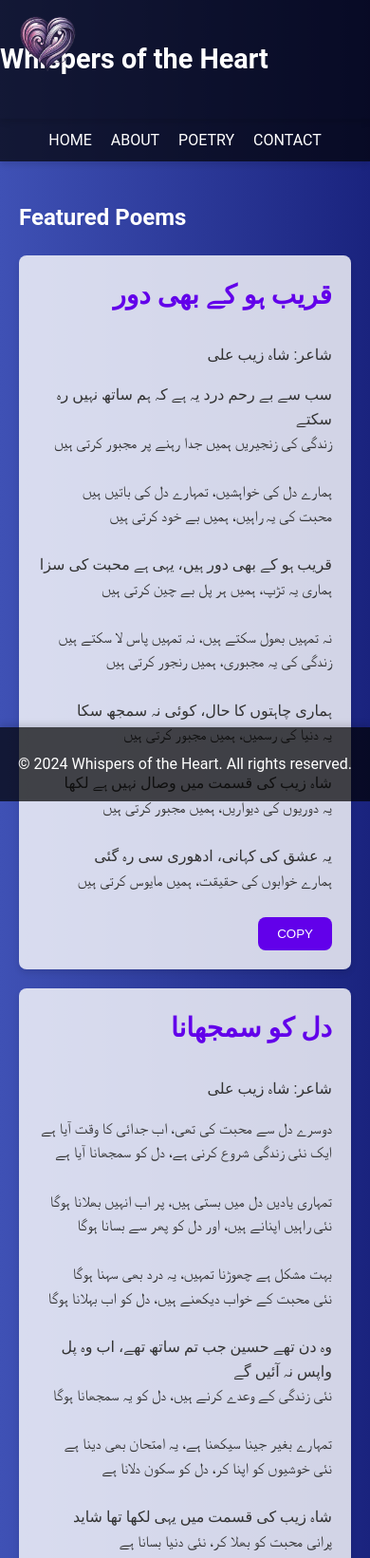
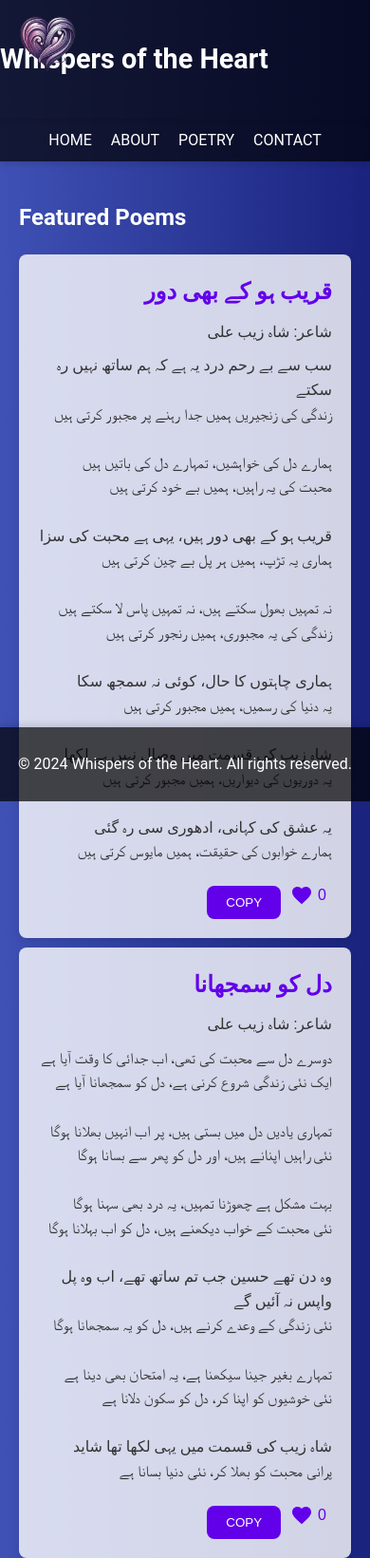
Before and after one commit to ishahzebali/whispers-of-the-heart, a plain HTML site: page index.html in a window 390 px wide. Shown: the top 1641 px of the page at 95% size. Drawn offline with Linux system fonts and the light colour scheme.

Commit message:
initial commit

```diff
--- a/index.html
+++ b/index.html
@@ -28,26 +28,26 @@
                 <p>
                     سب سے بے رحم درد یہ ہے کہ ہم ساتھ نہیں رہ سکتے<br>
                     زندگی کی زنجیریں ہمیں جدا رہنے پر مجبور کرتی ہیں<br><br>
-
                     ہمارے دل کی خواہشیں، تمہارے دل کی باتیں ہیں<br>
                     محبت کی یہ راہیں، ہمیں بے خود کرتی ہیں<br><br>
-
                     قریب ہو کے بھی دور ہیں، یہی ہے محبت کی سزا<br>
                     ہماری یہ تڑپ، ہمیں ہر پل بے چین کرتی ہیں<br><br>
-
                     نہ تمہیں بھول سکتے ہیں، نہ تمہیں پاس لا سکتے ہیں<br>
                     زندگی کی یہ مجبوری، ہمیں رنجور کرتی ہیں<br><br>
-
                     ہماری چاہتوں کا حال، کوئی نہ سمجھ سکا<br>
                     یہ دنیا کی رسمیں، ہمیں مجبور کرتی ہیں<br><br>
-
                     شاہ زیب کی قسمت میں وصال نہیں ہے لکھا<br>
                     یہ دوریوں کی دیواریں، ہمیں مجبور کرتی ہیں<br><br>
-
                     یہ عشق کی کہانی، ادھوری سی رہ گئی<br>
                     ہمارے خوابوں کی حقیقت، ہمیں مایوس کرتی ہیں
                 </p>
                 <button class="copy-button" onclick="copyGhazal(this)">Copy</button>
+                <button class="like-button" onclick="toggleLike(this)">
+                    <svg width="24" height="24" viewBox="0 0 24 24" fill="none" xmlns="http://www.w3.org/2000/svg">
+                        <path d="M12 21.35l-1.45-1.32C5.4 15.36 2 12.28 2 8.5 2 5.42 4.42 3 7.5 3c1.74 0 3.41.81 4.5 2.09C13.09 3.81 14.76 3 16.5 3 19.58 3 22 5.42 22 8.5c0 3.78-3.4 6.86-8.55 11.54L12 21.35z" />
+                    </svg>
+                    <span>0</span>
+                </button>
             </div>
             <div class="poetry-item" style="text-align: right;">
                 <h3>دل کو سمجھانا</h3>
@@ -55,23 +55,24 @@
                 <p>
                     دوسرے دل سے محبت کی تھی، اب جدائی کا وقت آیا ہے<br>
                     ایک نئی زندگی شروع کرنی ہے، دل کو سمجھانا آیا ہے<br><br>
-
                     تمہاری یادیں دل میں بستی ہیں، پر اب انہیں بھلانا ہوگا<br>
                     نئی راہیں اپنانے ہیں، اور دل کو پھر سے بسانا ہوگا<br><br>
-
                     بہت مشکل ہے چھوڑنا تمہیں، یہ درد بھی سہنا ہوگا<br>
                     نئی محبت کے خواب دیکھنے ہیں، دل کو اب بہلانا ہوگا<br><br>
-
                     وہ دن تھے حسین جب تم ساتھ تھے، اب وہ پل واپس نہ آئیں گے<br>
                     نئی زندگی کے وعدے کرنے ہیں، دل کو یہ سمجھانا ہوگا<br><br>
-
                     تمہارے بغیر جینا سیکھنا ہے، یہ امتحان بھی دینا ہے<br>
                     نئی خوشیوں کو اپنا کر، دل کو سکون دلانا ہے<br><br>
-
                     شاہ زیب کی قسمت میں یہی لکھا تھا شاید<br>
                     پرانی محبت کو بھلا کر، نئی دنیا بسانا ہے
                 </p>
                 <button class="copy-button" onclick="copyGhazal(this)">Copy</button>
+                <button class="like-button" onclick="toggleLike(this)">
+                    <svg width="24" height="24" viewBox="0 0 24 24" fill="none" xmlns="http://www.w3.org/2000/svg">
+                        <path d="M12 21.35l-1.45-1.32C5.4 15.36 2 12.28 2 8.5 2 5.42 4.42 3 7.5 3c1.74 0 3.41.81 4.5 2.09C13.09 3.81 14.76 3 16.5 3 19.58 3 22 5.42 22 8.5c0 3.78-3.4 6.86-8.55 11.54L12 21.35z" />
+                    </svg>
+                    <span>0</span>
+                </button>
             </div>
             <!-- Add more poetry items here -->
         </section>
@@ -79,7 +80,6 @@
     <footer>
         <p>&copy; 2024 Whispers of the Heart. All rights reserved.</p>
     </footer>
-
     <script>
         function copyGhazal(button) {
             const ghazalText = button.previousElementSibling.textContent;
@@ -91,6 +91,23 @@
             document.body.removeChild(tempTextarea);
             alert('Ghazal copied to clipboard!');
         }
+
+        function toggleLike(button) {
+            const likeCount = button.querySelector('span');
+            let count = parseInt(likeCount.textContent);
+            if (button.classList.contains('liked')) {
+                button.classList.remove('liked');
+                count--;
+            } else {
+                button.classList.add('liked');
+                count++;
+            }
+            likeCount.textContent = count;
+        }
+
+        document.querySelector('.theme-toggle').addEventListener('click', function() {
+            document.body.classList.toggle('dark-theme');
+        });
     </script>
-</body>
+    </body>
 </html>
--- a/styles.css
+++ b/styles.css
@@ -1,5 +1,3 @@
-/* styles.css */
-
 /* General Styles */
 @keyframes bounceIn {
     0% {
@@ -128,6 +126,22 @@ nav a:hover {
     transform: scale(1.1);
 }
 
+.theme-toggle {
+    background: none;
+    border: none;
+    cursor: pointer;
+    margin-left: auto;
+    color: #fff;
+    display: flex;
+    align-items: center;
+    transition: color 0.3s;
+}
+
+.theme-toggle svg {
+    width: 24px;
+    height: 24px;
+}
+
 .container {
     padding: 20px;
     max-width: 1200px;
@@ -178,6 +192,37 @@ nav a:hover {
 
 .copy-button:hover {
     background-color: #3700b3; /* Darker purple on hover */
+}
+
+.like-button {
+    display: inline-flex;
+    align-items: center;
+    background: none;
+    border: none;
+    cursor: pointer;
+    color: #6200ea; /* Button color */
+    transition: color 0.3s;
+}
+
+.like-button svg {
+    width: 24px;
+    height: 24px;
+    margin-right: 5px;
+    fill: #6200ea; /* Icon color */
+    transition: fill 0.3s;
+}
+
+.like-button.liked svg {
+    fill: #e91e63; /* Color when liked */
+}
+
+.like-button span {
+    font-size: 16px;
+    transition: color 0.3s;
+}
+
+.like-button.liked {
+    color: #e91e63; /* Color when liked */
 }
 
 footer {
@@ -241,6 +286,50 @@ form input[type="submit"] {
 form input[type="submit"]:hover {
     background-color: #3700b3;
 }
+/* Dark Theme Styles */
+body.dark-theme {
+    background: linear-gradient(to right, #1a237e, #0d47a1);
+    color: #fff;
+}
+
+body.dark-theme header,
+body.dark-theme nav,
+body.dark-theme footer,
+body.dark-theme form {
+    background: rgba(0, 0, 0, 0.85);
+    color: #fff;
+}
+
+body.dark-theme .poem,
+body.dark-theme .poetry-item {
+    background-color: rgba(255, 255, 255, 0.1); /* Semi-transparent dark background */
+    color: #fff;
+}
+
+body.dark-theme .poem h2,
+body.dark-theme .poem h4,
+body.dark-theme .poetry-item h3 {
+    color: #bb86fc;
+}
+
+body.dark-theme .copy-button,
+body.dark-theme .like-button {
+    background-color: #bb86fc; /* Light purple background */
+    color: #000; /* Black text color */
+}
+
+body.dark-theme .copy-button:hover,
+body.dark-theme .like-button:hover {
+    background-color: #3700b3; /* Darker purple on hover */
+}
+
+body.dark-theme .theme-toggle {
+    color: #bb86fc; /* Light purple color */
+}
+
+body.dark-theme .theme-toggle:hover {
+    color: #6200ea; /* Original purple color */
+}
 
 /* Responsive Styles */
 @media (max-width: 768px) {
@@ -258,11 +347,13 @@ form input[type="submit"]:hover {
         padding: 10px;
     }
 
-    .poem h2 {
+    .poem h2,
+    .poetry-item h3 {
         font-size: 1.5em;
     }
 
-    .poem p {
+    .poem p,
+    .poetry-item p {
         font-size: 1em;
     }
 
@@ -271,8 +362,80 @@ form input[type="submit"]:hover {
     form textarea {
         padding: 8px;
     }
+}
 
-    .poem h4 {
-        color: #6200ea;
-    }
+/* Additional Styling */
+.container {
+    max-width: 960px;
+    margin: auto;
+    padding: 20px;
 }
+
+.poetry-list {
+    text-align: left;
+}
+
+.poetry-item {
+    padding: 20px;
+    margin: 10px 0;
+    border-radius: 8px;
+    background: rgba(255, 255, 255, 0.8);
+    color: #333;
+    box-shadow: 0 4px 8px rgba(0, 0, 0, 0.1);
+}
+
+.poetry-item h3 {
+    font-size: 1.5em;
+    margin-bottom: 10px;
+    color: #6200ea;
+}
+
+.poetry-item p {
+    font-size: 1em;
+    line-height: 1.6;
+    margin: 10px 0;
+}
+
+.copy-button,
+.like-button {
+    margin-top: 10px;
+    display: inline-block;
+}
+
+.like-button {
+    display: inline-flex;
+    align-items: center;
+    background: none;
+    border: none;
+    cursor: pointer;
+    color: #6200ea;
+    transition: color 0.3s;
+}
+
+.like-button svg {
+    width: 24px;
+    height: 24px;
+    margin-right: 5px;
+    fill: #6200ea;
+    transition: fill 0.3s;
+}
+
+.like-button.liked svg {
+    fill: #e91e63;
+}
+
+.like-button span {
+    font-size: 16px;
+    transition: color 0.3s;
+}
+
+.like-button.liked {
+    color: #e91e63;
+}
+footer {
+    margin-top: 20px; /* Add some space above the footer */
+}
+
+.container {
+    padding-bottom: 100px; /* Increase padding to prevent content overlap with footer */
+}
```
